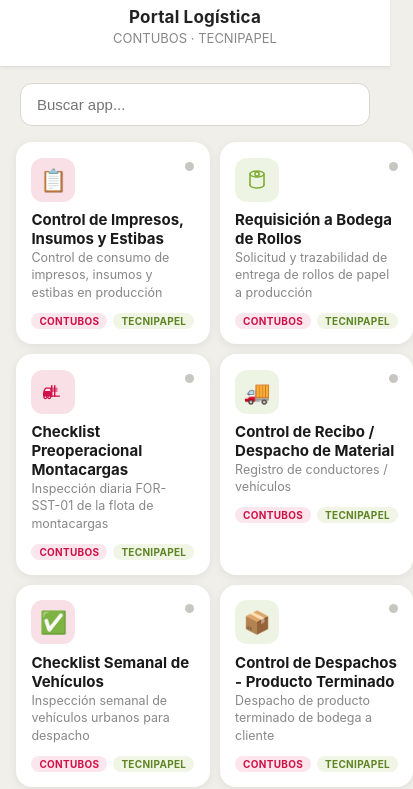
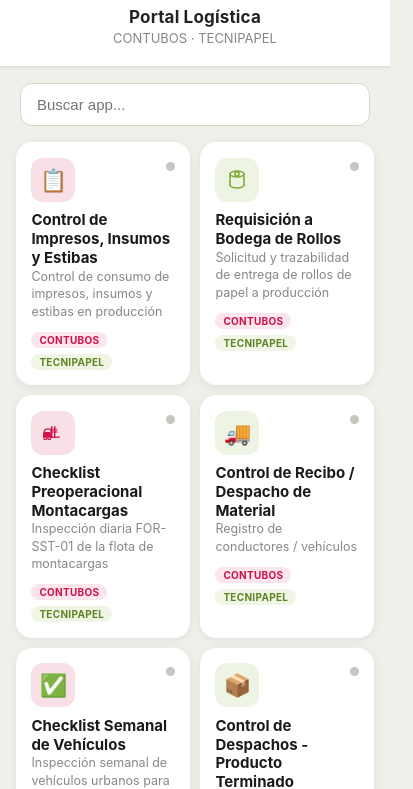
Before and after one commit to logisticacontubos/portal-logistica, a plain HTML site: page index.html in a window 390 px wide. Shown: the part 57-846 px from the top of the page, 413 px wide, since content can reach past the window. Drawn offline with Linux system fonts and the light colour scheme; no server answers.

Commit message:
Add files via upload

```diff
--- a/index.html
+++ b/index.html
@@ -6,7 +6,7 @@
 <title>Portal Logística</title>
 <style>
 *{box-sizing:border-box;margin:0;padding:0;}
-body{font-family:-apple-system,BlinkMacSystemFont,'Segoe UI',sans-serif;background:#F1EFEA;color:#1A1A1A;font-size:16px;}
+body{font-family:-apple-system,BlinkMacSystemFont,'Segoe UI',sans-serif;background:#F1EFEA;color:#1A1A1A;font-size:16px;overflow-x:hidden;}
 .app{max-width:960px;margin:0 auto;min-height:100vh;padding-bottom:2.5rem;}
 
 /* ── HEADER ── */
@@ -23,7 +23,7 @@ body{font-family:-apple-system,BlinkMacSystemFont,'Segoe UI',sans-serif;backgrou
 
 /* ── GRID ── */
 .grid{display:grid;grid-template-columns:repeat(auto-fill,minmax(260px,1fr));gap:14px;padding:1.25rem;}
-.card{background:#fff;border-radius:16px;box-shadow:0 2px 10px rgba(0,0,0,0.07);padding:1.1rem 1.15rem;display:flex;flex-direction:column;gap:0.6rem;text-decoration:none;color:inherit;transition:transform .15s, box-shadow .15s;border:1px solid transparent;}
+.card{min-width:0;background:#fff;border-radius:16px;box-shadow:0 2px 10px rgba(0,0,0,0.07);padding:1.1rem 1.15rem;display:flex;flex-direction:column;gap:0.6rem;text-decoration:none;color:inherit;transition:transform .15s, box-shadow .15s;border:1px solid transparent;}
 .card:hover{transform:translateY(-2px);box-shadow:0 6px 18px rgba(0,0,0,0.11);}
 .card-top{display:flex;align-items:flex-start;justify-content:space-between;gap:8px;}
 .card-icon{width:44px;height:44px;border-radius:12px;display:flex;align-items:center;justify-content:center;font-size:22px;flex-shrink:0;}
@@ -31,9 +31,9 @@ body{font-family:-apple-system,BlinkMacSystemFont,'Segoe UI',sans-serif;backgrou
 .status-dot{width:9px;height:9px;border-radius:50%;background:#C8C6C0;margin-top:4px;flex-shrink:0;transition:background .3s;}
 .status-dot.ok{background:#4CAF50;}
 .status-dot.down{background:#C8C6C0;}
-.card h3{font-size:15px;font-weight:700;color:#1A1A1A;line-height:1.25;}
-.card p{font-size:12.5px;color:#888;line-height:1.4;}
-.card-companies{display:flex;gap:6px;margin-top:2px;}
+.card h3{font-size:15px;font-weight:700;color:#1A1A1A;line-height:1.25;overflow-wrap:break-word;}
+.card p{font-size:12.5px;color:#888;line-height:1.4;overflow-wrap:break-word;}
+.card-companies{display:flex;flex-wrap:wrap;gap:6px;margin-top:2px;}
 .badge{font-size:10px;font-weight:700;letter-spacing:0.03em;text-transform:uppercase;padding:2px 8px;border-radius:999px;}
 .badge.c{background:rgba(208,17,72,0.1);color:#D01148;}
 .badge.t{background:rgba(128,173,54,0.12);color:#5E8523;}
@@ -42,7 +42,7 @@ body{font-family:-apple-system,BlinkMacSystemFont,'Segoe UI',sans-serif;backgrou
 
 @media (max-width:480px){
   .header h1{font-size:17px;}
-  .grid{grid-template-columns:1fr 1fr;padding:1rem;gap:10px;}
+  .grid{grid-template-columns:repeat(2,minmax(0,1fr));padding:1rem;gap:10px;}
   .card{padding:0.9rem;}
 }
 </style>
```
